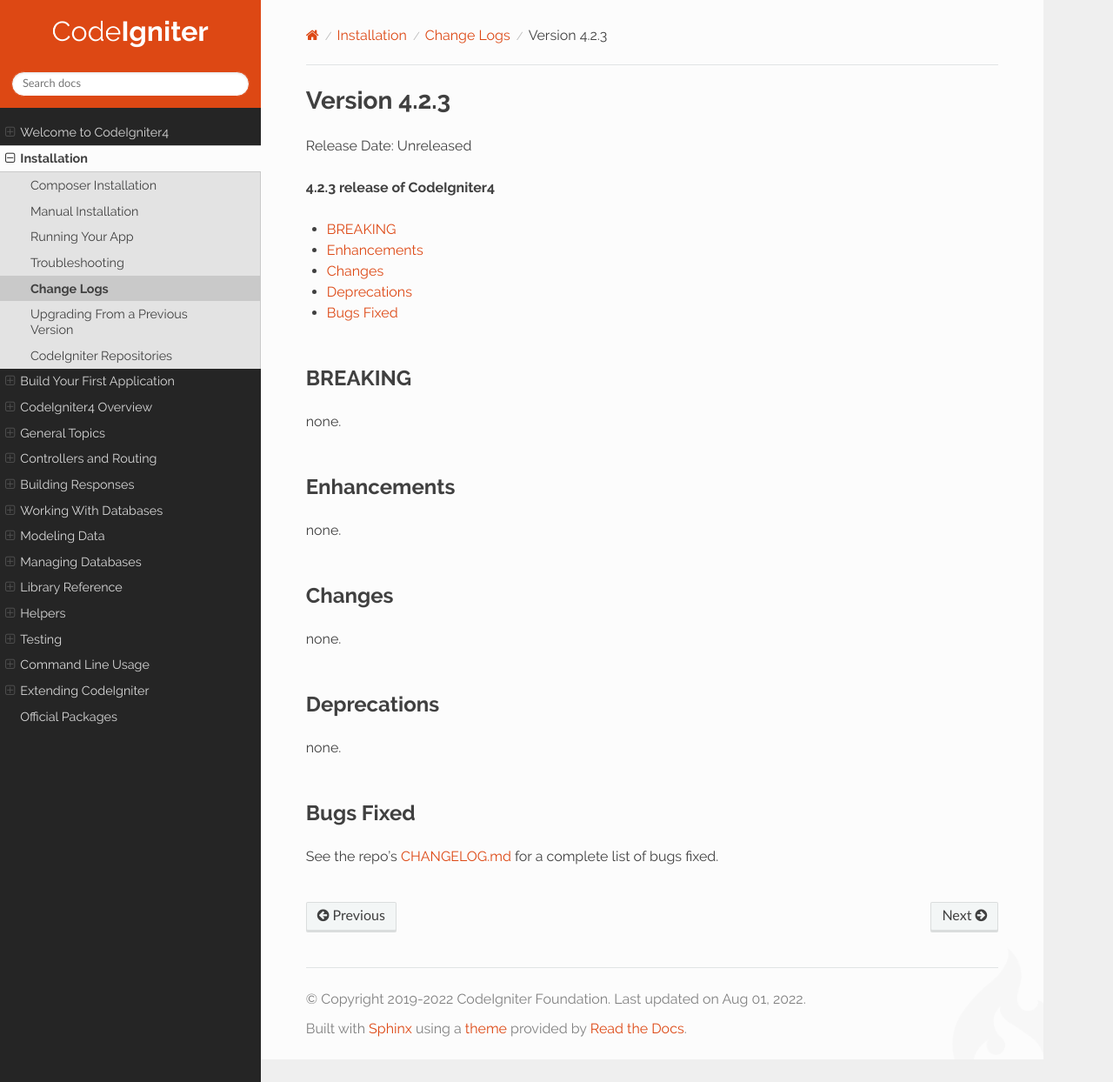
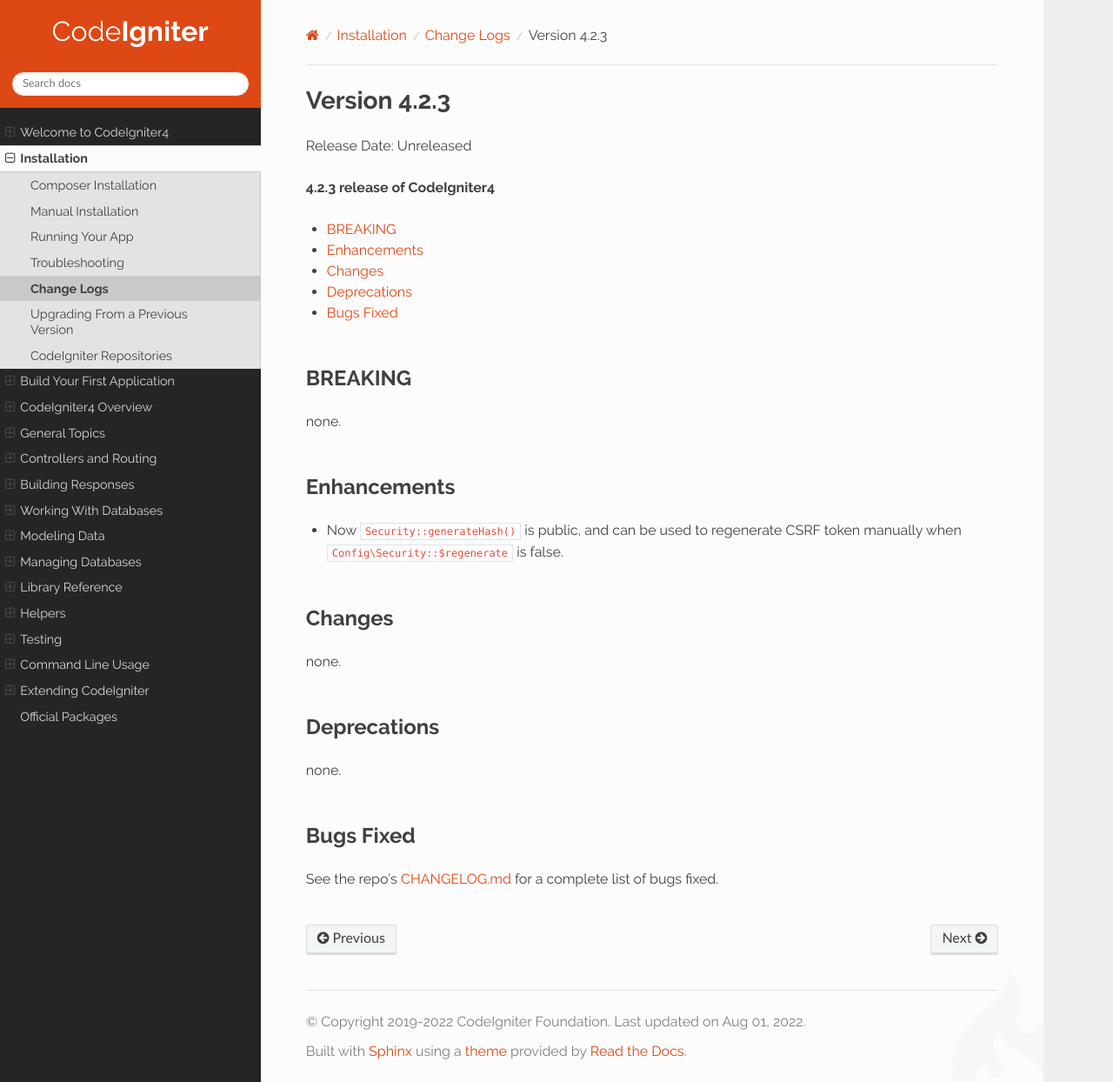
Before and after one commit to NEKOGET/ci4_user_guide_src, a Sphinx documentation site: the page built from source/changelogs/v4.2.3.rst, in a window 1280 px wide and 1244 px high. Shown: the whole window at 87% size. Built offline with Sphinx 7.4.7 and the Read the Docs theme 2.0.0, drawn with Linux system fonts in a browser that asks for light colours.

Commit message:
docs: add changelog and note

```diff
--- a/source/changelogs/v4.2.2.rst
+++ b/source/changelogs/v4.2.2.rst
@@ -18,11 +18,6 @@ BREAKING
 - A bug that caused pages to be cached before after filters were executed when using page caching has been fixed. Adding response headers or changing the response body in after filters now caches them correctly.
 - Due to a bug fix, now :php:func:`random_string` with the first parameter ``'crypto'`` throws ``InvalidArgumentException`` if the second parameter ``$len`` is an odd number.
 
-Enhancements
-************
-
-none.
-
 Changes
 *******
 
--- a/source/changelogs/v4.2.3.rst
+++ b/source/changelogs/v4.2.3.rst
@@ -17,7 +17,7 @@ none.
 Enhancements
 ************
 
-none.
+- Now ``Security::generateHash()`` is public, and can be used to regenerate CSRF token manually when ``Config\Security::$regenerate`` is false.
 
 Changes
 *******
--- a/source/libraries/security.rst
+++ b/source/libraries/security.rst
@@ -106,6 +106,9 @@ may alter this behavior by editing the following config parameter value in
 
 .. literalinclude:: security/004.php
 
+.. note:: Since v4.2.3, you can regenerate CSRF token manually with the
+    ``Security::generateHash()`` method.
+
 Redirection on Failure
 ----------------------
 
```
